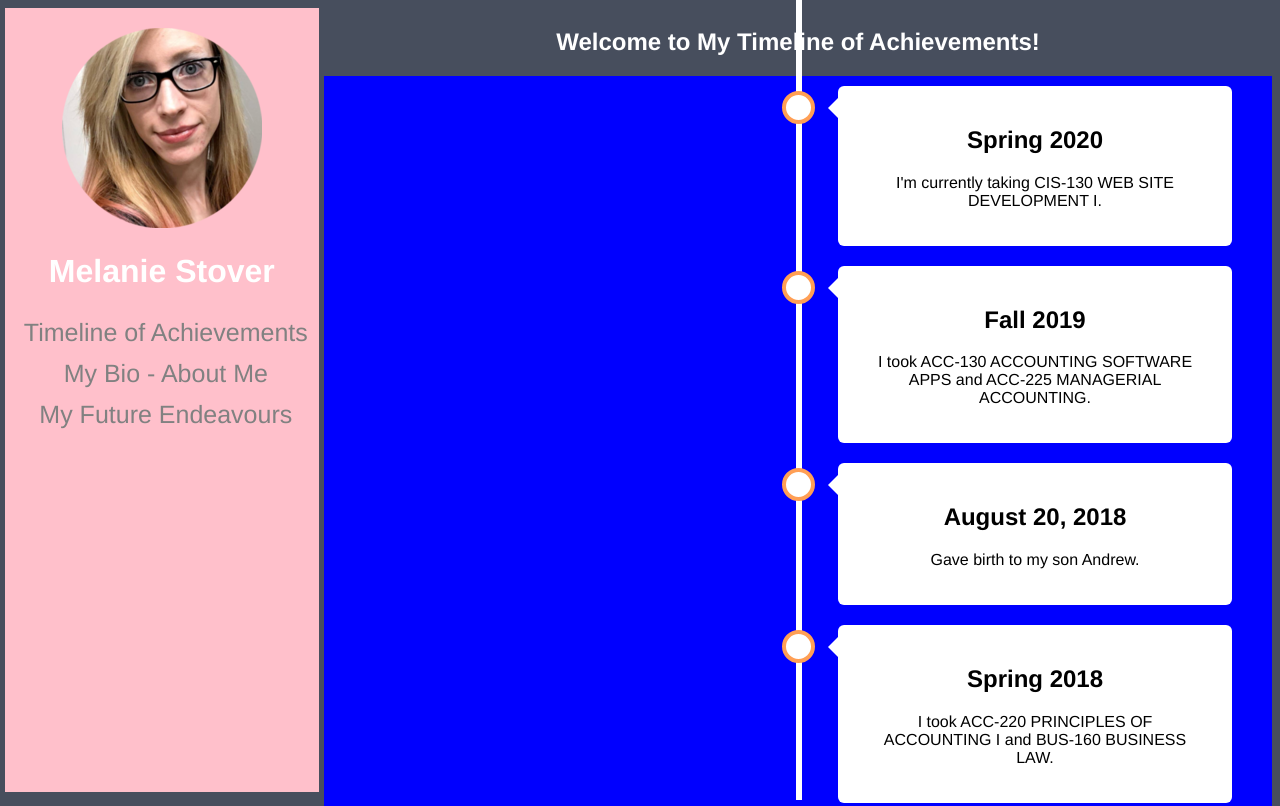
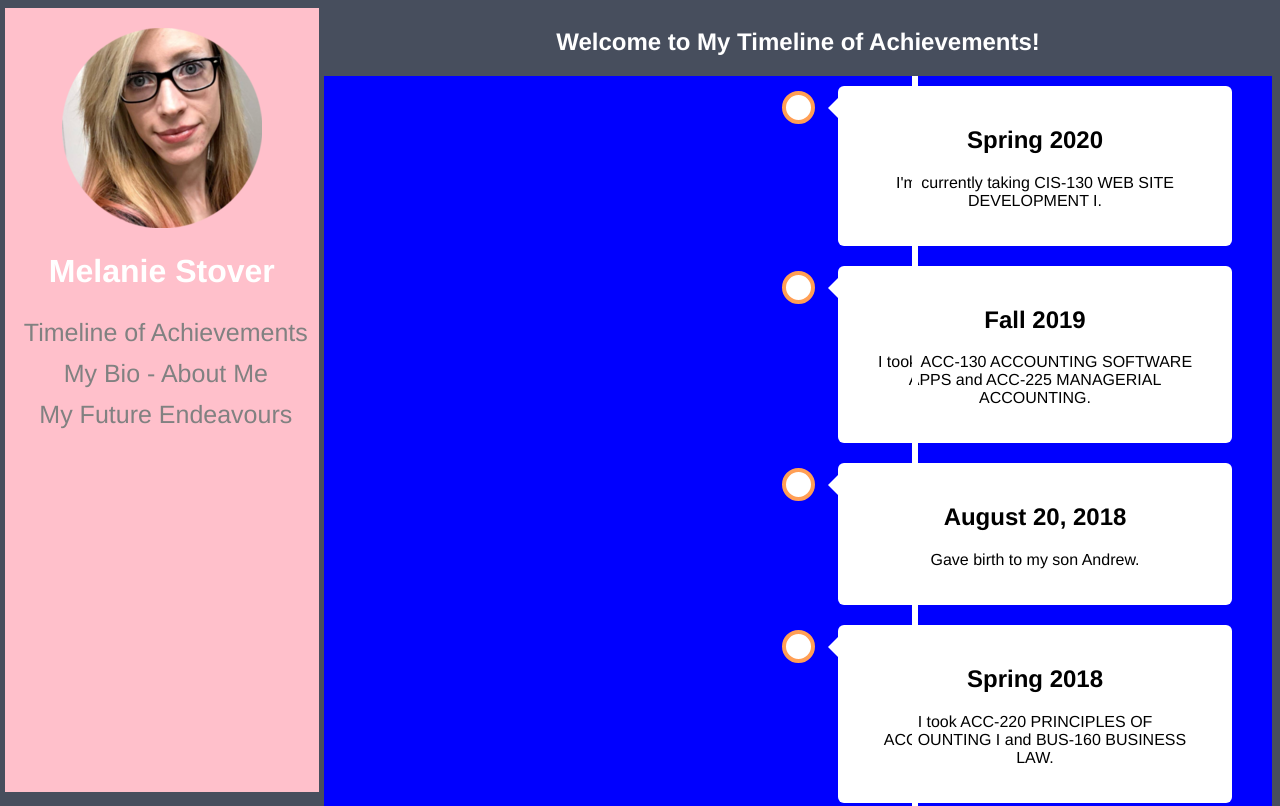
Before and after one commit to ms0686056/ms0686056.github.io, a plain HTML site: page index.html in a window 1280 px wide. Shown: the top 806 px of the page. Drawn offline with Linux system fonts and the light colour scheme.

Commit message:
edit style

```diff
--- a/style.css
+++ b/style.css
@@ -58,13 +58,13 @@ aside {
 /* The actual timeline (the vertical ruler) */
 .timeline::after {
   content: '';
-  position: fixed;
+  position: absolute;
   width: 6px;
   background-color: white;
   top: 0;
   bottom: 0;
   right: 37.34%;
-  z-index: 0;
+  margin-left: -3px;
 }
 
 /* Container around content */
```
